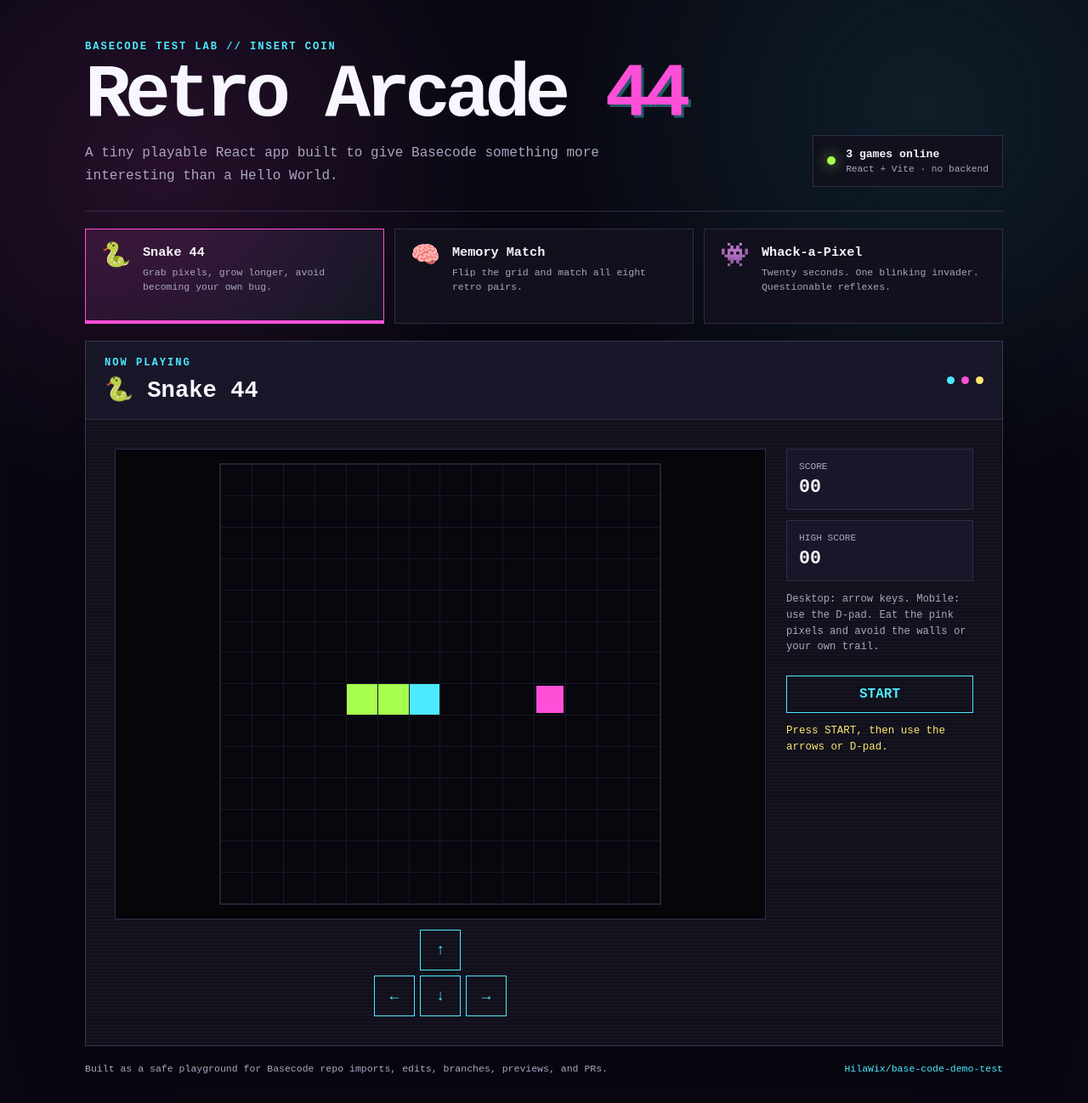
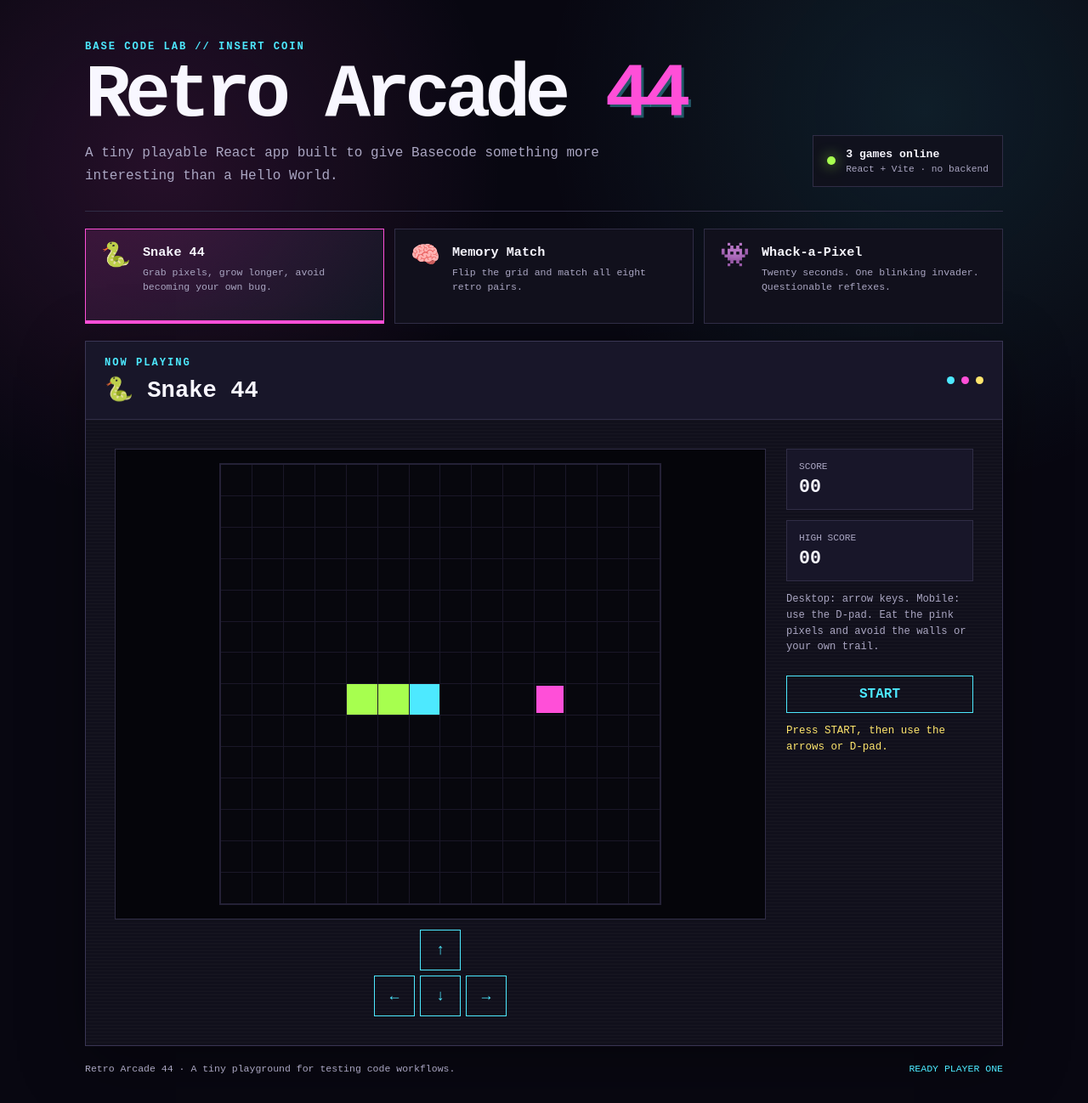
Before and after one commit to HilaWix/base-code-demo-test, a React (Vite) app: page / in a window 1280 px wide. Shown: the whole page at 85% size. Built offline with nearby package versions, Linux system fonts and the light colour scheme.

Commit message:
Polish arcade for screenshot-safe testing

```diff
--- a/src/App.jsx
+++ b/src/App.jsx
@@ -37,7 +37,7 @@ function App() {
     <main className="arcade-shell">
       <header className="hero">
         <div className="hero-copy">
-          <p className="eyebrow">BASECODE TEST LAB // INSERT COIN</p>
+          <p className="eyebrow">BASE CODE LAB // INSERT COIN</p>
           <h1>Retro Arcade <span>44</span></h1>
           <p className="hero-description">
             A tiny playable React app built to give Basecode something more interesting
@@ -90,8 +90,8 @@ function App() {
       </section>
 
       <footer>
-        <p>Built as a safe playground for Basecode repo imports, edits, branches, previews, and PRs.</p>
-        <code>HilaWix/base-code-demo-test</code>
+        <p>Retro Arcade 44 · A tiny playground for testing code workflows.</p>
+        <code>READY PLAYER ONE</code>
       </footer>
     </main>
   )
```
